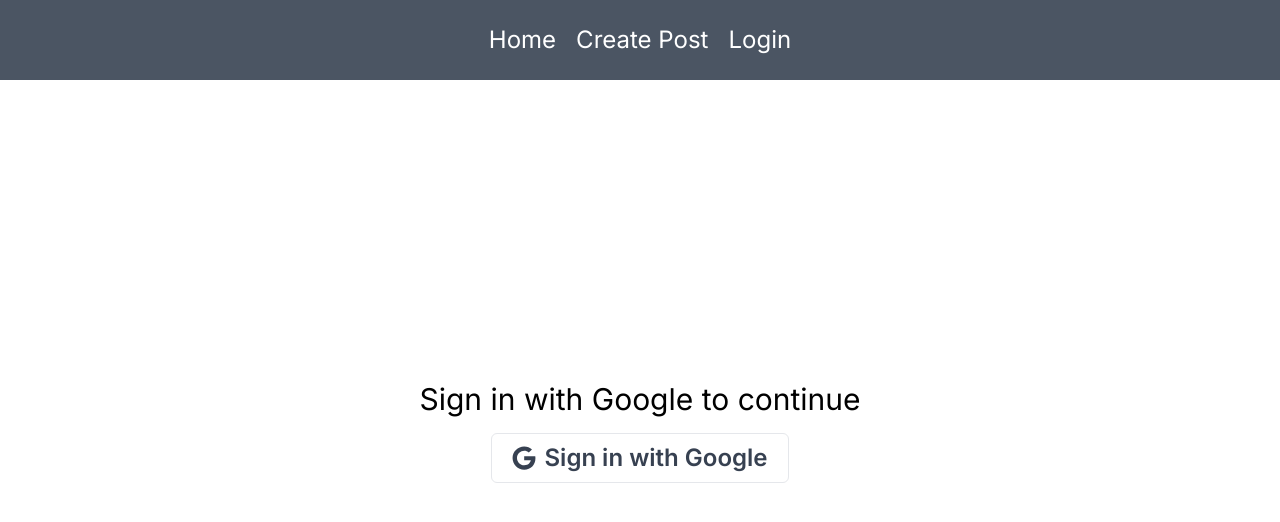
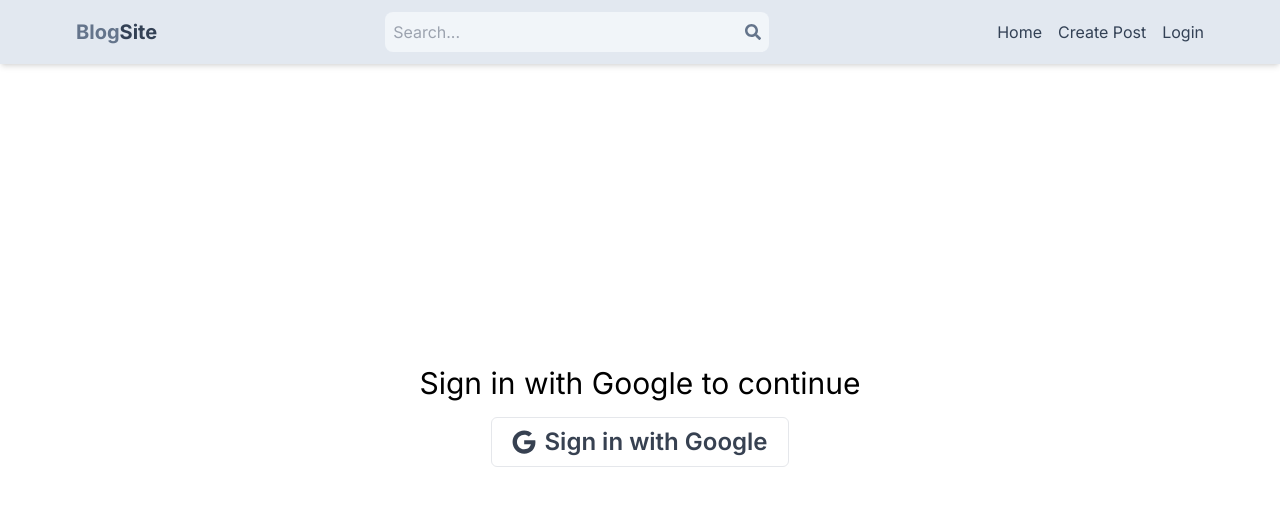
Before and after one commit to nahid-priom/Blog-Site-Nextjs-Firebase, a Next.js app: page /login in a window 1280 px wide. Shown: the top 522 px of the page. Built offline with nearby package versions, Linux system fonts and the light colour scheme; no server answers.

Commit message:
Navbar updated

```diff
--- a/package.json
+++ b/package.json
@@ -22,6 +22,7 @@
     "react-icons": "^4.12.0",
     "react-quill": "^2.0.0",
     "react-quilljs": "^1.3.3",
+    "react-router-dom": "^6.21.2",
     "reading-time": "^1.5.0",
     "reading-time-estimator": "^1.9.2"
   },
--- a/src/app/components/Navbar.js
+++ b/src/app/components/Navbar.js
@@ -1,35 +1,45 @@
+import React from "react";
+import { FaSearch } from "react-icons/fa";
 import Link from "next/link";
-import React from "react";
-import { UserAuth } from "../context/AuthContext";
 
-const Navbar = () => {
-  const { isAuth, logOut } = UserAuth();
-
+const Header = () => {
   return (
-    <div>
-      <nav className="m-0 w-full h-20 bg-gray-600 flex justify-center items-center text-white">
-        <Link className="text-white m-2.5 text-2xl" href="/">
-          Home
+    <header className="bg-slate-200 shadow-md px-2 sm:px-0 ">
+      <div className="flex justify-between items-center max-w-6xl mx-auto p-3">
+        <Link href="/">
+          <h1 className="cursor-pointer font-bold text-sm sm:text-xl flex flex-wrap">
+            <span className="text-slate-500">Blog</span>
+            <span className="text-slate-700">Site</span>
+          </h1>
         </Link>
-        <Link className="text-white m-2.5 text-2xl" href="/create-post">
-          Create Post
-        </Link>
-
-        {!isAuth ? (
-          <Link className="text-white m-2.5 text-2xl" href="/login">
-            Login
+        <form className="w-40 md:w-64 xl:w-96 bg-slate-100 p-2 rounded-lg flex justify-between items-center">
+          <input
+            type="text"
+            placeholder="Search..."
+            className="bg-transparent focus:outline-none"
+          />
+          <FaSearch className="text-slate-500" />
+        </form>
+        <ul className="flex gap-4">
+          <Link href="/">
+            <li className="hidden sm:inline text-slate-700 hover:underline cursor-pointer">
+              Home
+            </li>
           </Link>
-        ) : (
-          <>
-            <button className="text-white m-2.5 text-2xl" onClick={logOut}>
-              {" "}
-              Log Out
-            </button>
-          </>
-        )}
-      </nav>
-    </div>
+          <Link href="/create-post">
+            <li className="hidden sm:inline text-slate-700 hover:underline cursor-pointer">
+              Create Post
+            </li>
+          </Link>
+          <Link href="login">
+            <li className="inline text-slate-700 hover:underline cursor-pointer">
+              Login
+            </li>
+          </Link>
+        </ul>
+      </div>
+    </header>
   );
 };
 
-export default Navbar;
+export default Header;
--- a/src/app/layout.js
+++ b/src/app/layout.js
@@ -2,6 +2,7 @@
 import { Inter } from "next/font/google";
 import "./globals.css";
 import Navbar from "@/app/components/Navbar";
+import { BrowserRouter } from "react-router-dom";
 
 const inter = Inter({ subsets: ["latin"] });
 
@@ -11,10 +12,12 @@
   return (
     <html lang="en">
       <body className={inter.className}>
-        <AuthContextProvider>
-          <Navbar />
-          {children}
-        </AuthContextProvider>
+        <BrowserRouter>
+          <AuthContextProvider>
+            <Navbar />
+            {children}
+          </AuthContextProvider>
+        </BrowserRouter>
       </body>
     </html>
   );
```
Also changed, not shown: 1 other file (tests, documents, lock files or other folders).
